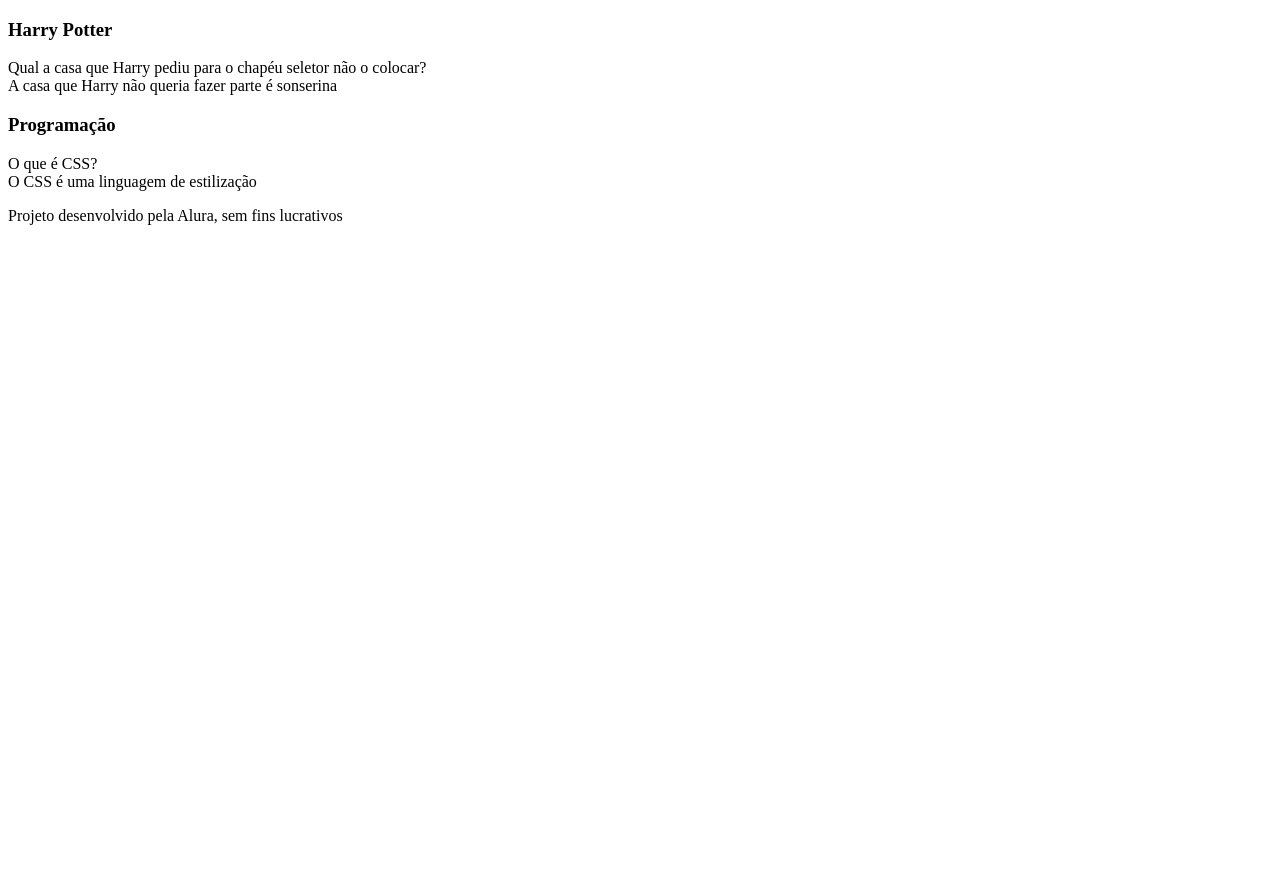
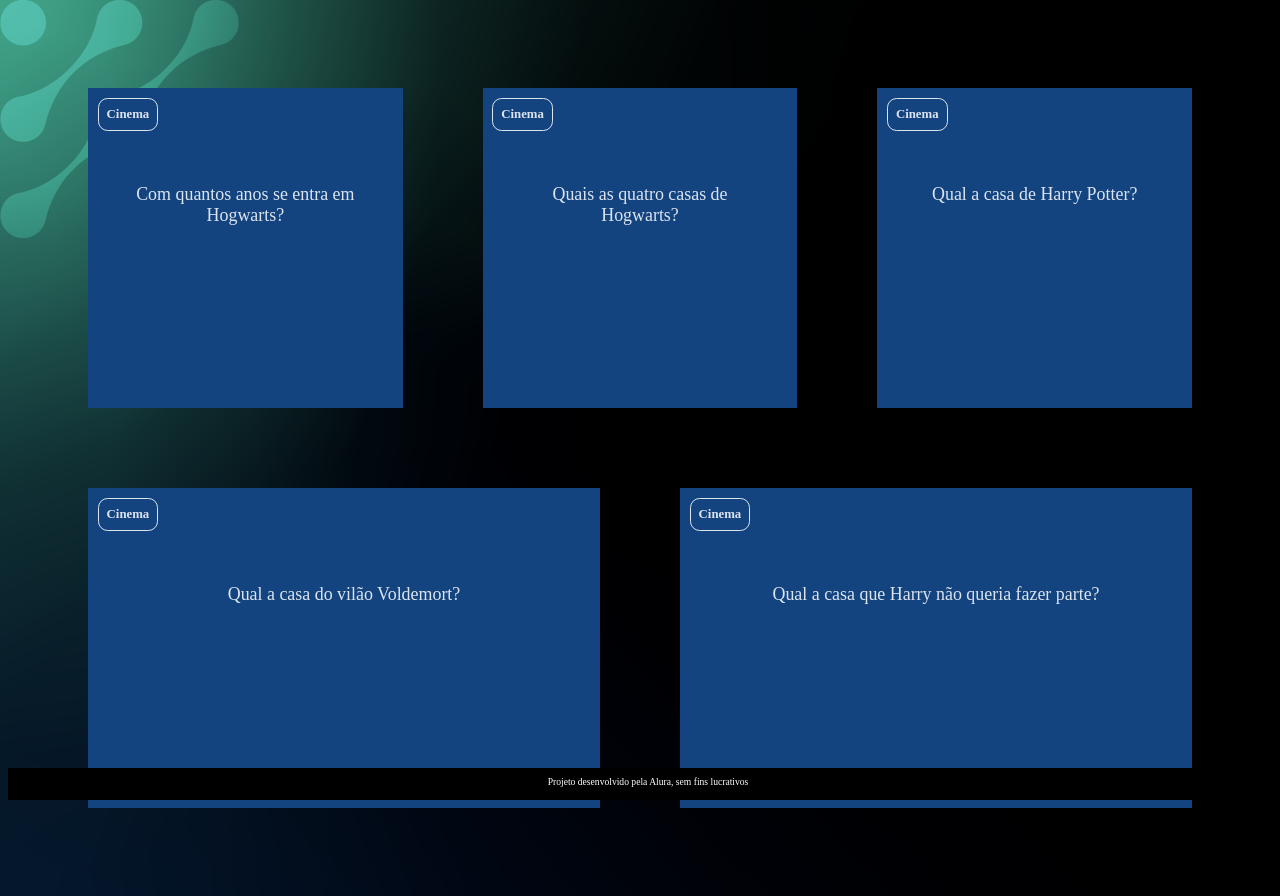
Before and after one commit to Santiagogiovanna/sancards, a plain HTML site: page index.html in a window 1280 px wide. Before the commit the page ends 800 px from the top, so only its background shows below. Drawn offline with Linux system fonts and the light colour scheme.

Commit message:
Add files via upload

```diff
--- /dev/null
+++ b/app.js
@@ -0,0 +1,29 @@
+function criaCartao(categoria, pergunta, resposta) {
+    let container = document.getElementById('container')
+    let cartao = document.createElement('article')
+    cartao.className = 'cartao'
+
+    cartao.innerHTML = `
+    <div class="cartao__conteudo">
+    <h3>${categoria}</h3>
+    <div class="cartao__conteudo__pergunta">
+        <p>${pergunta}</p>
+    </div>
+    <div class="cartao__conteudo__resposta">
+        <p>${resposta}</p>
+    </div>
+    </div>
+    `
+
+    let respostaEstaVisivel = false
+
+    function viraCartao() {
+        respostaEstaVisivel = !respostaEstaVisivel
+        cartao.classList.toggle('active', respostaEstaVisivel)
+    }
+    cartao.addEventListener('click', viraCartao)
+
+
+    container.appendChild(cartao)
+
+}
--- /dev/null
+++ b/assets/style.css
@@ -0,0 +1,116 @@
+:root {
+    --text-color: #DBE4EF;
+    --card-front-color: #144480;
+    --card-back-color: #00F4BF;
+}
+
+body {
+    background: url('img/bg-desktop.webp');
+    font-family: Bai Jamjuree;
+}
+
+#container {
+    display: flex;
+    flex-wrap: wrap;
+    justify-content: space-between;
+    padding: 4rem;
+    gap: 3rem;
+}
+
+.cartao {
+    margin: 1rem 1rem;
+    height: 20rem;
+    flex-grow: 1;
+    flex-basis: calc(33% - 6rem);
+}
+
+.cartao__conteudo {
+    background-color: var(--card-front-color);
+    text-align: center;
+    /* background-color: aquamarine; */
+    height: 100%;
+    transform-style: preserve-3d;
+    transition: transform 300ms ease-in-out;
+}
+
+.cartao__conteudo h3 {
+    color: var(--text-color);
+    border: 1px solid var(--text-color);
+    text-align: left;
+    padding: 0.5rem;
+    position: absolute;
+    margin: 0.6rem;
+    border-radius: 0.6rem;
+    font-size: 1vw;
+    backface-visibility: hidden;
+}
+
+.cartao__conteudo p {
+    margin-top: 1rem;
+    padding: 2rem;
+    margin-top: 4rem;
+    font-size: 1.4vw;
+}
+
+.cartao__conteudo__pergunta p {
+    color: var(--text-color);
+    font-weight: 500;
+}
+
+.cartao__conteudo__resposta p {
+    color: var(--card-back-color);
+    font-weight: 700;
+}
+
+.cartao.active .cartao__conteudo {
+    transform: rotateY(180deg);
+}
+
+.cartao__conteudo__pergunta,
+.cartao__conteudo__resposta {
+    backface-visibility: hidden;
+    position: absolute;
+    height: 100%;
+    width: 100%;
+    box-sizing: border-box;
+}
+
+.cartao__conteudo__resposta {
+    transform: rotateY(180deg);
+    background-color: rgba(0, 244, 191, 0.2);
+    border: 4px solid var(--card-back-color);
+}
+
+footer {
+    background-color: black;
+    color: white;
+    position: fixed;
+    bottom: 0;
+    width: 100%;
+    height: 2rem;
+}
+
+footer p {
+    text-align: center;
+    font-size: 0.6rem;
+    margin-top: 0.5rem;
+}
+
+@media (max-width: 560px) {
+
+    body {
+        background: url('img/bg-mobile.webp'), no-repeat cover;
+    }
+
+    .cartao {
+        flex: 1 0 calc(100% - 1rem)
+    }
+
+    .cartao__conteudo h3 {
+        font-size: 3vw;
+    }
+
+    .cartao__conteudo p {
+        font-size: 3.8vw;
+    }
+}
--- a/index.html
+++ b/index.html
@@ -3,34 +3,29 @@
 <head>
     <meta charset="UTF-8">
     <meta name="viewport" content="width=device-width, initial-scale=1.0">
-    <title>Document</title>
+    <link rel="stylesheet" href="assets/style.css">
+    <title>Flashcard</title>
 </head>
 <body>
     <main>
         <section id="container">
-            <article class="cartao">
+            <!-- <article class="cartao">
                 <div class="cartao__conteudo">
-                    <h3>Harry Potter</h3>
+                    <h3>Programação</h3>
                     <div class="cartao__conteudo__pergunta">
-                            Qual a casa que Harry pediu para o chapéu seletor não o colocar?
+                        <p>O que é JavaScript?</p>
                     </div>
                     <div class="cartao__conteudo__resposta">
-                            A casa que Harry não queria fazer parte é sonserina
-                            <div class="cartao__conteudo">
-                <h3>Programação</h3>
-                <div class="cartao__conteudo__pergunta">
-                        O que é CSS?
+                        <p>O JavaScript é uma linguagem de programação</p>
+                    </div>
                 </div>
-                <div class="cartao__conteudo__resposta">
-                        O CSS é uma linguagem de estilização
-                    </div>
-            </div>
-            </article>
-    </section>
+            </article> -->
+        </section>
     </main>
     <footer>
         <p>Projeto desenvolvido pela Alura, sem fins lucrativos</p>
     </footer>
-
+    <script src="app.js"></script>
+    <script src="perguntas.js"></script>
 </body>
 </html>
--- /dev/null
+++ b/perguntas.js
@@ -0,0 +1,28 @@
+criaCartao(
+    'Cinema',
+    'Com quantos anos se entra em Hogwarts?',
+    'Com 11 anos'
+)
+
+criaCartao(
+    'Cinema',
+    'Quais as quatro casas de Hogwarts?',
+    'Grifinória,Lufa lufa,Corvinal e Sonserina'
+)
+
+criaCartao(
+    'Cinema',
+    'Qual a casa de Harry Potter?',
+    'Grifinória'
+)
+
+criaCartao(
+    'Cinema',
+    'Qual a casa do vilão Voldemort?',
+    'Sonserina'
+)
+criaCartao(
+    'Cinema',
+    'Qual a casa que Harry não queria fazer parte?',
+    'Sonserina'
+)
```
Also changed, not shown: assets/img/bg-desktop.webp (added), assets/img/bg-mobile.webp (added), assets/img/bg-tablet.webp (added), 1 other file.
